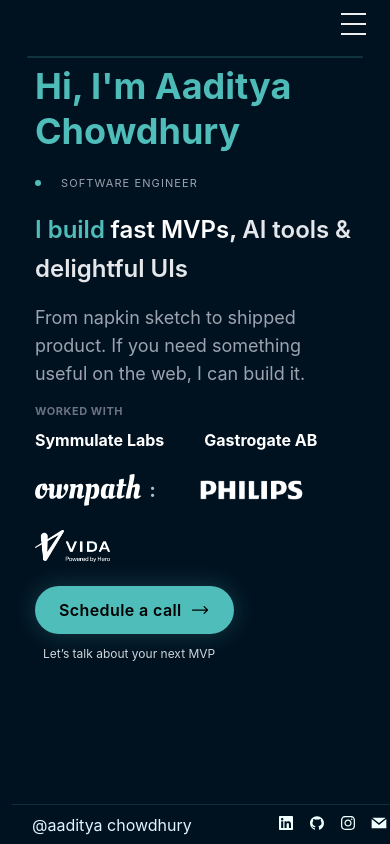
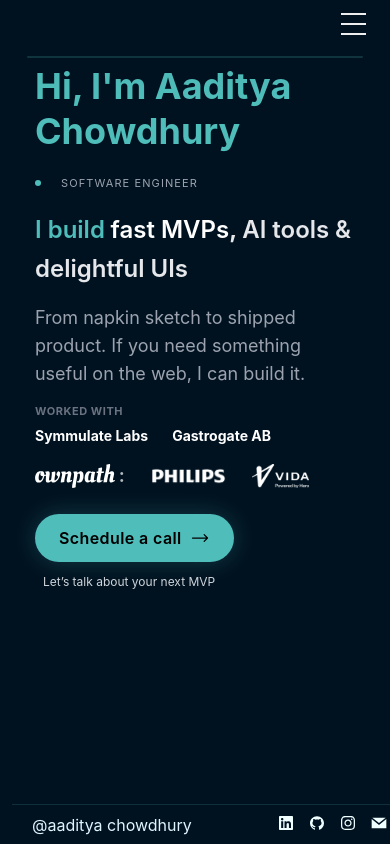
Before and after one commit to AadiXC0DE/personal_website, a React (Create React App) app: page / in a window 390 px wide. Built offline with nearby package versions, Linux system fonts and the light colour scheme.

Commit message:
update UI

```diff
--- a/src/components/Brands.js
+++ b/src/components/Brands.js
@@ -42,7 +42,7 @@
             initial={{ opacity: 0, y: 8 }}
             animate={{ opacity: 1, y: 0 }}
             transition={{ duration: 0.5 }}
-            className="tw-text-[11px] tw-tracking-wider tw-uppercase tw-text-gray-500 tw-mb-3"
+            className="tw-text-[11px] tw-tracking-wider tw-uppercase tw-text-gray-500 md:tw-mb-3 tw-mb-2"
           >
             Worked with
           </motion.h2>
@@ -54,7 +54,7 @@
             animate={{ opacity: 1, y: 0 }}
             transition={{ delay: 0.1, duration: 0.5 }}
             onClick={onBrandClick}
-            className="tw-flex tw-flex-wrap tw-items-center tw-gap-x-8 tw-gap-y-6 tw-w-full tw-cursor-pointer"
+            className="tw-flex tw-flex-wrap tw-items-center tw-gap-x-4 tw-gap-y-4 md:tw-gap-x-8 md:tw-gap-y-6 tw-w-full tw-cursor-pointer"
           >
             {brands.map((brand, index) => (
               <motion.div
@@ -67,26 +67,26 @@
               >
                 <div className="tw-flex tw-items-center tw-justify-center tw-rounded-md tw-bg-transparent">
                   {brand.isText ? (
-                    <span className="tw-text-white tw-font-bold tw-text-md">
+                    <span className="tw-text-white tw-font-bold tw-text-sm md:tw-text-[16px]">
                       {brand.name}
                     </span>
                   ) : brand.logo ? (
-                    <div className="tw-flex tw-items-center tw-gap-2">
+                    <div className="tw-flex tw-items-center tw-gap-1 md:tw-gap-2">
                       <img
                         src={brand.logo}
                         alt={brand.name}
                         className={`${
                           brand.name === "Philips"
-                            ? "tw-h-7 md:tw-h-6"
-                            : "tw-h-8 md:tw-h-7"
-                        } tw-w-auto tw-object-contain tw-opacity-100 tw-transition`}
+                            ? "tw-h-5 tw-w-auto md:tw-h-6"
+                            : "tw-h-6 tw-w-auto md:tw-h-8"
+                        } tw-object-contain tw-opacity-100 tw-transition`}
                         style={{
                           filter:
                             "saturate(0) brightness(0) invert(1) contrast(2)",
                         }}
                       />
                       {brand.showColon && (
-                        <span className="tw-text-white tw-opacity-70 tw-text-xl tw-font-bold md:tw-text-2xl">
+                        <span className="tw-text-white tw-opacity-70 tw-text-lg tw-font-bold md:tw-text-2xl">
                           :
                         </span>
                       )}
--- a/src/pages/About.js
+++ b/src/pages/About.js
@@ -56,7 +56,7 @@
           transition={{ delay: 0.5, duration: 1 }}
           className="experience_section tw-flex tw-flex-col tw-items-start tw-bg-black/30 tw-backdrop-blur-sm tw-border tw-border-white/10 tw-rounded-xl tw-shadow-none tw-transition-shadow tw-p-6 sm:tw-p-8 tw-w-full md:tw-w-full lg:tw-w-full tw-mt-10 tw-mb-10"
         >
-          <div className="section_header tw-flex tw-items-center tw-justify-between tw-w-full tw-mb-6">
+          <div className="section_header tw-flex tw-flex-col sm:tw-flex-row tw-items-start sm:tw-items-center tw-justify-between tw-w-full tw-mb-6 tw-gap-3 sm:tw-gap-0">
             <div className="tw-flex tw-items-center tw-space-x-3">
               <h2 className="tw-text-3xl tw-font-semibold">Highlights</h2>
             </div>
--- a/src/pages/Home.js
+++ b/src/pages/Home.js
@@ -101,7 +101,7 @@
               useful on the web, I can build it.
             </motion.p>
           </div>
-          <div className="tw-overflow-visible">
+          <div className="tw-overflow-visible tw-mb-6 md:tw-mb-8">
             <Brands />
           </div>
 
```
